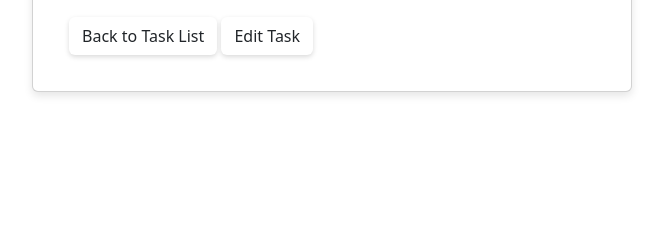
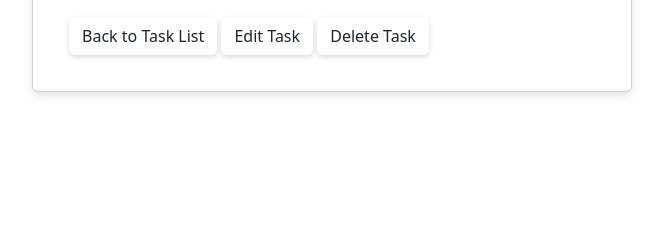
Before and after one commit to yugratna19/TaskMind, a Django app: template app/templates/task_details.html in a window 1280 px wide. Shown: the part 254-494 px from the top of the page, without its empty margins (308-971 px from the left). Run offline with Django 3.2, Linux system fonts and the light colour scheme; the template is opened without the code that fills it, so the values that code supplies are empty.

Commit message:
Add task deletion

```diff
--- a/app/templates/task_details.html
+++ b/app/templates/task_details.html
@@ -10,6 +10,7 @@
             <p class="card-text"><strong>Due Date:</strong> {{ task.due_date }}</p>
             <a href="{% url 'task_list' %}" class="btn">Back to Task List</a>
             <a href="{% url 'edit_task' id=task.id %}" class="btn">Edit Task</a>
+            <a href="{% url 'delete_task' task.id %}" class="btn" onclick="return confirm('Are you sure you want to delete this task?')">Delete Task</a>
         </div>
     </div>
 </div>
--- a/app/urls.py
+++ b/app/urls.py
@@ -7,4 +7,5 @@ urlpatterns = [
     path('tasks/add', views.add_task, name = 'add_task'), # Add Tasks
     path('tasks/edit/<int:id>', views.edit_task, name = 'edit_task'), # Edit Tasks
     path('tasks/details/<int:id>', views.task_details, name = 'task_details'), # Details in a Task
+    path('tasks/delete/<int:id>', views.delete_task, name = 'delete_task'), # Delete a Task
 ]
--- a/app/views.py
+++ b/app/views.py
@@ -34,3 +34,8 @@ def edit_task(request,id):
 def task_details (request,id):
     task = get_object_or_404(Task,id = id)
     return render(request, 'task_details.html',{'task':task})
+
+def delete_task(request,id):
+    task = get_object_or_404(Task,id=id)
+    task.delete()
+    return redirect('task_list')
```
